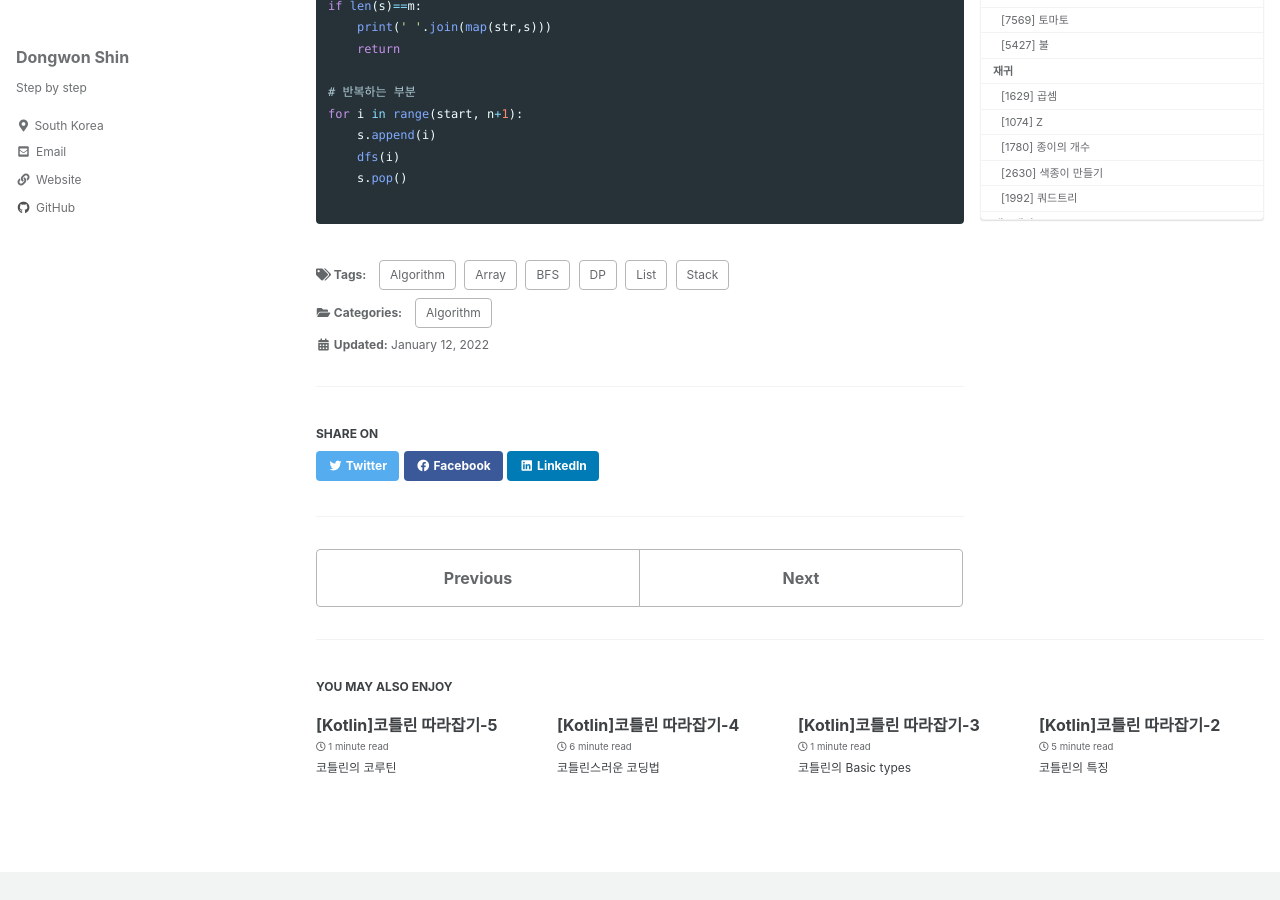
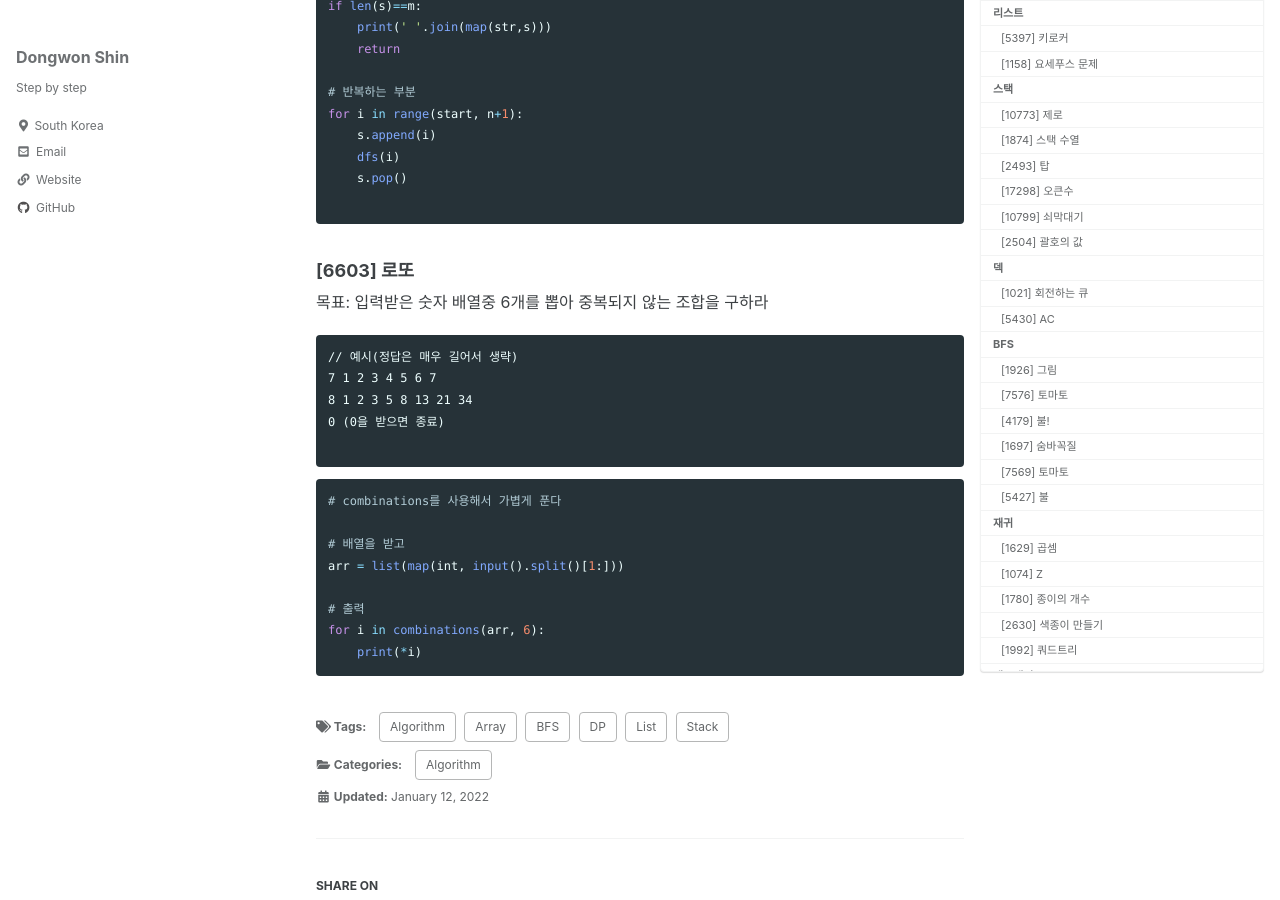
Before and after one commit to ponopono0322/ponopono0322.github.io, a Jekyll site: the page built from _posts/2022-01-12-algorithm.md, in a window 1280 px wide and 900 px high, scrolled down 18879 px. Built offline with Jekyll 4.4.1, drawn with Linux system fonts in a browser that asks for light colours; cached includes are drawn as plain includes; some web fonts are replaced.

Commit message:
Update 2022-01-12-algorithm.md

````diff
--- a/_posts/2022-01-12-algorithm.md
+++ b/_posts/2022-01-12-algorithm.md
@@ -889,3 +889,25 @@ for i in range(start, n+1):
     s.pop()
 
 ```
+
+### [6603] 로또
+목표: 입력받은 숫자 배열중 6개를 뽑아 중복되지 않는 조합을 구하라
+
+```
+// 예시(정답은 매우 길어서 생략)
+7 1 2 3 4 5 6 7
+8 1 2 3 5 8 13 21 34
+0 (0을 받으면 종료)
+
+```
+
+```python
+# combinations를 사용해서 가볍게 푼다
+
+# 배열을 받고
+arr = list(map(int, input().split()[1:]))
+
+# 출력
+for i in combinations(arr, 6):
+    print(*i)
+```
````
